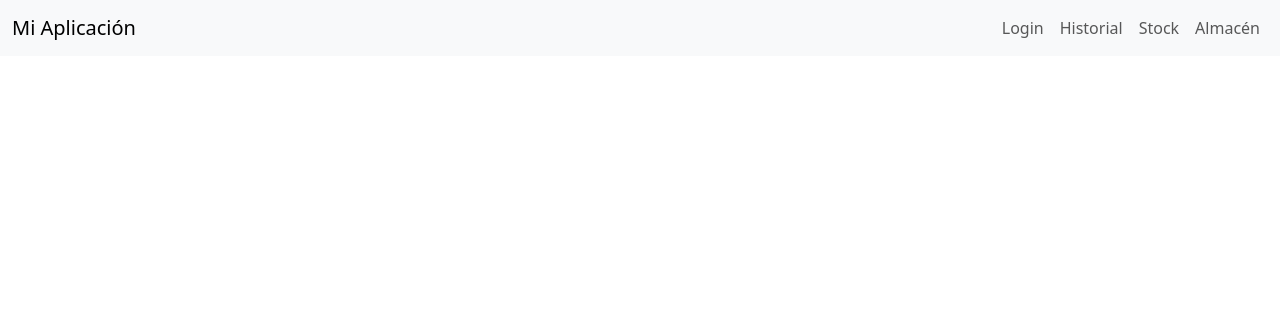
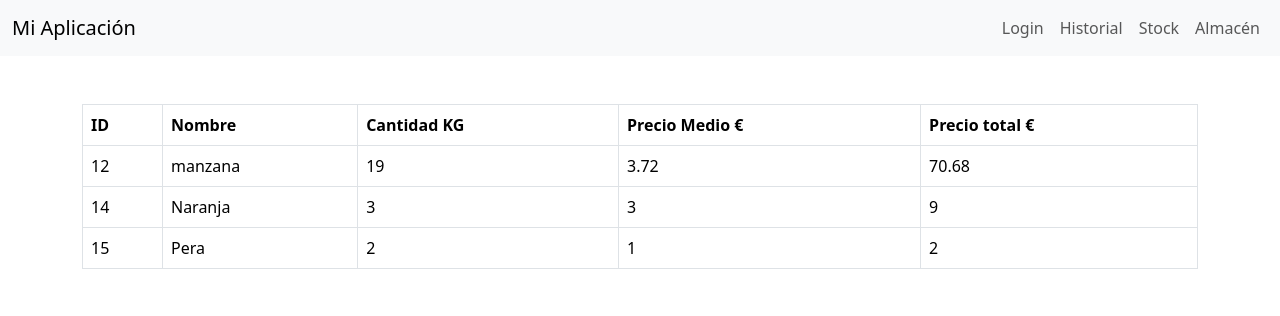
Before and after one commit to maralde/Fruteria, a PHP site: page /almacen.php in a window 1280 px wide. Shown: the top 316 px of the page. Run offline with PHP 8.4, Linux system fonts and the light colour scheme; data comes from the database, SQL or seed files in the repository.

Commit message:
añadido la pantalla almacen

```diff
--- a/almacen.php
+++ b/almacen.php
@@ -1,5 +1,33 @@
 <?php
 require_once('./configure/configure.php');
+
+$sql='SELECT h.Id_producto AS Id, p.Nombre_prod AS nombre, SUM(h.Cantidad_compra)AS cantidad, AVG(h.Precio_compra) AS precio, (Sum(h.Cantidad_compra) * AVG(h.Precio_compra)) AS precioTotal FROM historial AS h INNER JOIN producto AS p ON h.Id_producto = p.Id_producto GROUP BY h.Id_producto, p.Id_producto';
+
+$result = $conn->query($sql);
+$tabla = "";
+if($result -> num_rows > 0){
+    $tabla = "<table class='table table-bordered'>
+    <thead>
+        <tr>
+            <th> ID </th>
+            <th> Nombre </th>
+            <th> Cantidad KG </th>
+            <th> Precio Medio € </th>
+            <th> Precio total € </th>
+        </tr>
+    </thead>
+    <tbody>";
+    while($row = $result -> fetch_assoc()){
+        $tabla .= "<tr>
+        <td>".$row["Id"]."</td>
+        <td>".$row["nombre"]."</td>
+        <td>".$row["cantidad"]."</td>
+        <td>".round($row["precio"],2)."</td>
+        <td>".round($row["precioTotal"],2)."</td>
+        </tr>";
+    }
+    $tabla .="</tbody></table>";
+}
 
 ?>
 
@@ -36,6 +64,10 @@ require_once('./configure/configure.php');
 </head>
 <body>
     <?php echo $nav; ?>
+    <div class="container mt-5">
+
+    <?php echo $tabla; ?>
+    </div>
 </body>
 <script src="https://cdn.jsdelivr.net/npm/bootstrap@5.3.3/dist/js/bootstrap.bundle.min.js"></script>
 </html>
```
